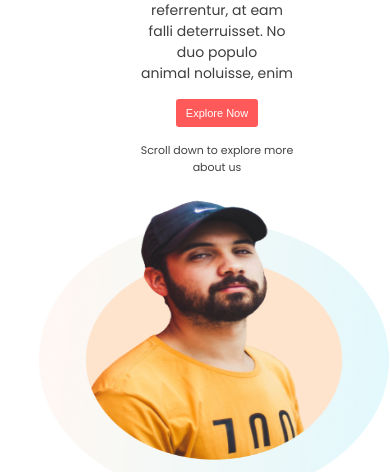
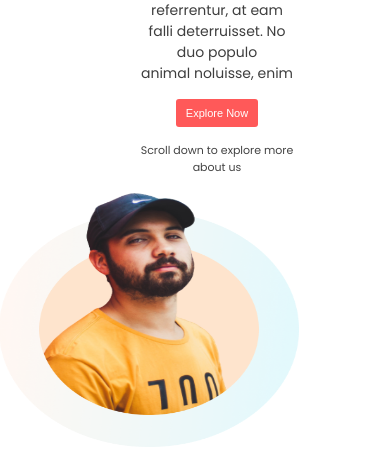
Before and after one commit to jahidhasan6676/mission-2022, a plain HTML site: page index.html in a window 390 px wide. Shown: the part 403-875 px from the top of the page. Drawn offline with Linux system fonts and the light colour scheme.

Commit message:
add new corrention

```diff
--- a/styles/atyle.css
+++ b/styles/atyle.css
@@ -83,12 +83,14 @@ body{
         text-align:center;
 
     }
-
+    .header-picture{
+        width:350px;
+    }
 
     .header-picture img{
-        width:350px;
-        height:350px;
-        /* margin-left:-40px; */
+        width:300px;
+        height:300px;
+        margin-left:-40px;
     }
 
 }
```
